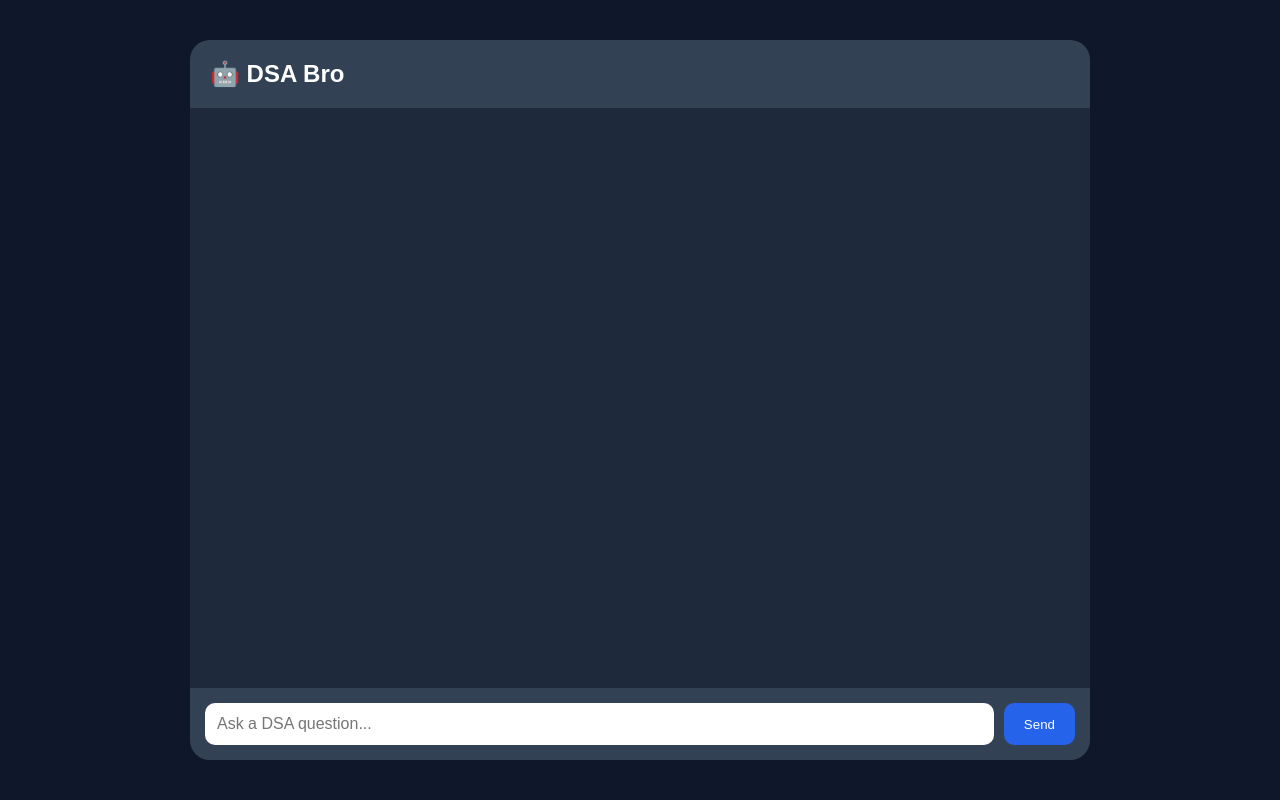
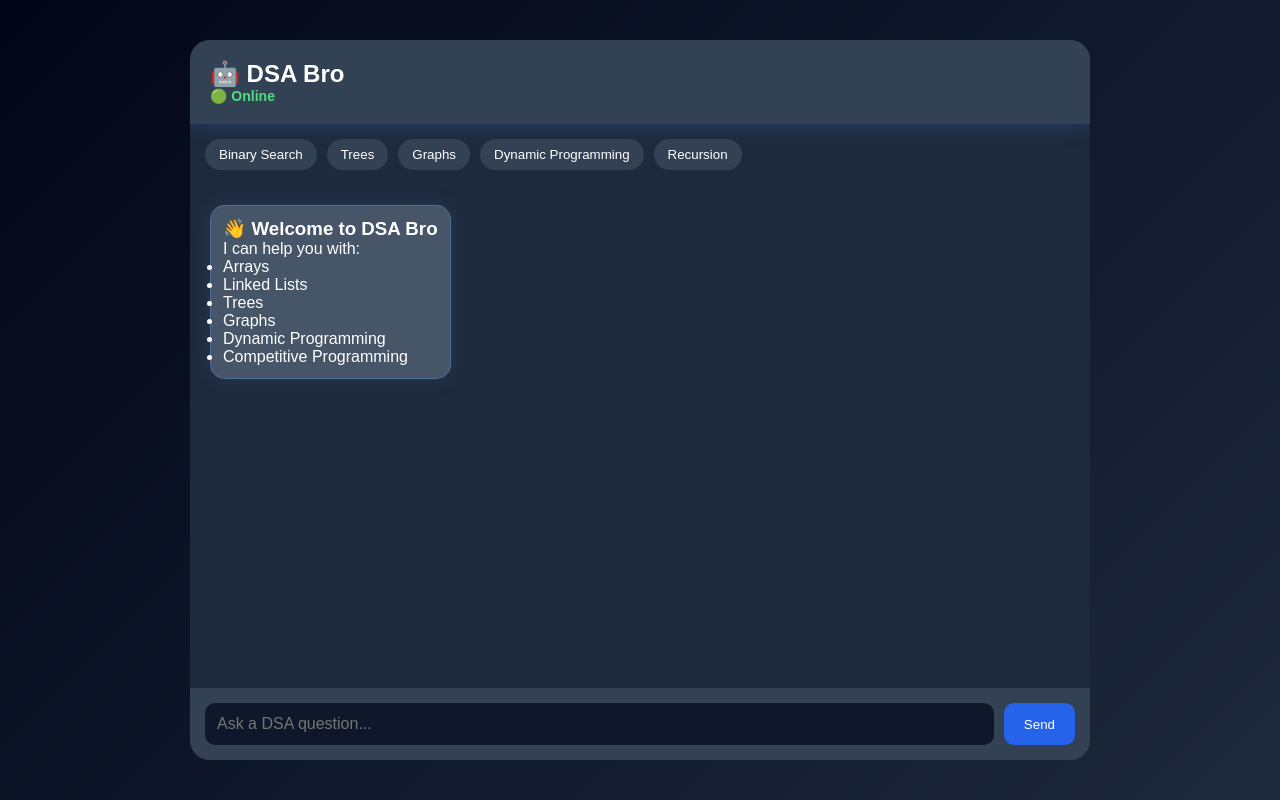
Before and after one commit to Shubhra-js/DSAInstructor, a website: page public/index.html in a window 1280 px wide. Drawn offline with nearby package versions, Linux system fonts and the light colour scheme.

Commit message:
Built DSA Bro AI tutor with Gemini integration

```diff
--- a/public/index.html
+++ b/public/index.html
@@ -4,13 +4,23 @@
     <title>DSA Bro</title>
     <link rel="stylesheet" href="style.css">
 </head>
+<script src="https://cdn.jsdelivr.net/npm/marked/marked.min.js"></script>
 <body>
 <div class="container">
 
     <div class="header">
         🤖 DSA Bro
+        <div class="status">
+            🟢 Online
+        </div>
     </div>
-
+        <div class="suggestions">
+        <button class="suggestion-btn">Binary Search</button>
+        <button class="suggestion-btn">Trees</button>
+        <button class="suggestion-btn">Graphs</button>
+        <button class="suggestion-btn">Dynamic Programming</button>
+        <button class="suggestion-btn">Recursion</button>
+    </div>
     <div id="chat-box"></div>
 
     <div class="input-area">
--- a/public/script.js
+++ b/public/script.js
@@ -55,7 +55,7 @@ async function sendMessage() {
         // Show bot reply
         chatBox.innerHTML += `
             <div class="bot-message">
-                ${data.reply}
+                ${marked.parse(data.reply)}
             </div>
         `;
 
@@ -86,3 +86,30 @@ userInput.addEventListener("keydown", (event) => {
         sendMessage();
     }
 });
+document.querySelectorAll(".suggestion-btn").forEach(button => {
+
+    button.addEventListener("click", () => {
+
+        userInput.value = button.innerText;
+
+        sendMessage();
+
+    });
+
+});
+chatBox.innerHTML = `
+<div class="bot-message">
+    <h3>👋 Welcome to DSA Bro</h3>
+
+    <p>I can help you with:</p>
+
+    <ul>
+        <li>Arrays</li>
+        <li>Linked Lists</li>
+        <li>Trees</li>
+        <li>Graphs</li>
+        <li>Dynamic Programming</li>
+        <li>Competitive Programming</li>
+    </ul>
+</div>
+`;
--- a/public/style.css
+++ b/public/style.css
@@ -3,16 +3,60 @@
     padding:0;
     box-sizing:border-box;
 }
+.header{
+    box-shadow: 0 0 20px rgba(59,130,246,0.3);
+}
+.header h1{
+    text-shadow: 0 0 10px rgba(96,165,250,0.6);
+}
+.bot-message:first-child{
+    border: 1px solid rgba(96,165,250,0.3);
 
+    box-shadow:
+        0 0 20px rgba(96,165,250,0.15);
+}
+#user-input{
+    background:#0f172a;
+    color:white;
+    border:1px solid #334155;
+}
+
+#user-input:focus{
+    outline:none;
+    border-color:#60a5fa;
+
+    box-shadow:
+        0 0 15px rgba(96,165,250,0.4);
+}
+.user-message,
+.bot-message{
+    animation: fadeIn 0.3s ease;
+}
+
+@keyframes fadeIn{
+    from{
+        opacity:0;
+        transform:translateY(10px);
+    }
+
+    to{
+        opacity:1;
+        transform:translateY(0);
+    }
+}
 body{
-    background:#0f172a;
+    background: linear-gradient(
+        135deg,
+        #020617,
+        #0f172a,
+        #1e293b
+    );
     font-family:Arial, sans-serif;
     height:100vh;
     display:flex;
     justify-content:center;
     align-items:center;
 }
-
 .container{
     width:90%;
     max-width:900px;
@@ -77,8 +121,8 @@ body{
     padding:12px;
 
     border-radius:15px;
-
-    max-width:70%;
+    width:fit-content;
+    max-width:80%;
 }
 
 .input-area{
@@ -116,3 +160,51 @@ body{
 
     cursor:pointer;
 }
+#typing {
+    color: #60a5fa;
+    font-style: italic;
+    animation: blink 1s infinite;
+}
+
+@keyframes blink {
+    50% {
+        opacity: 0.5;
+    }
+}
+pre {
+    background: #0f172a;
+    padding: 15px;
+    border-radius: 10px;
+    overflow-x: auto;
+    margin-top: 10px;
+    margin-bottom: 10px;
+}
+
+code {
+    color: #93c5fd;
+    font-family: Consolas, monospace;
+}
+.suggestions{
+    display:flex;
+    gap:10px;
+    padding:15px;
+    overflow-x:auto;
+}
+
+.suggestion-btn{
+    background:#334155;
+    color:white;
+    border:none;
+    padding:8px 14px;
+    border-radius:20px;
+    cursor:pointer;
+    white-space:nowrap;
+}
+
+.suggestion-btn:hover{
+    background:#475569;
+}
+.status{
+    color:#4ade80;
+    font-size:14px;
+}
```
